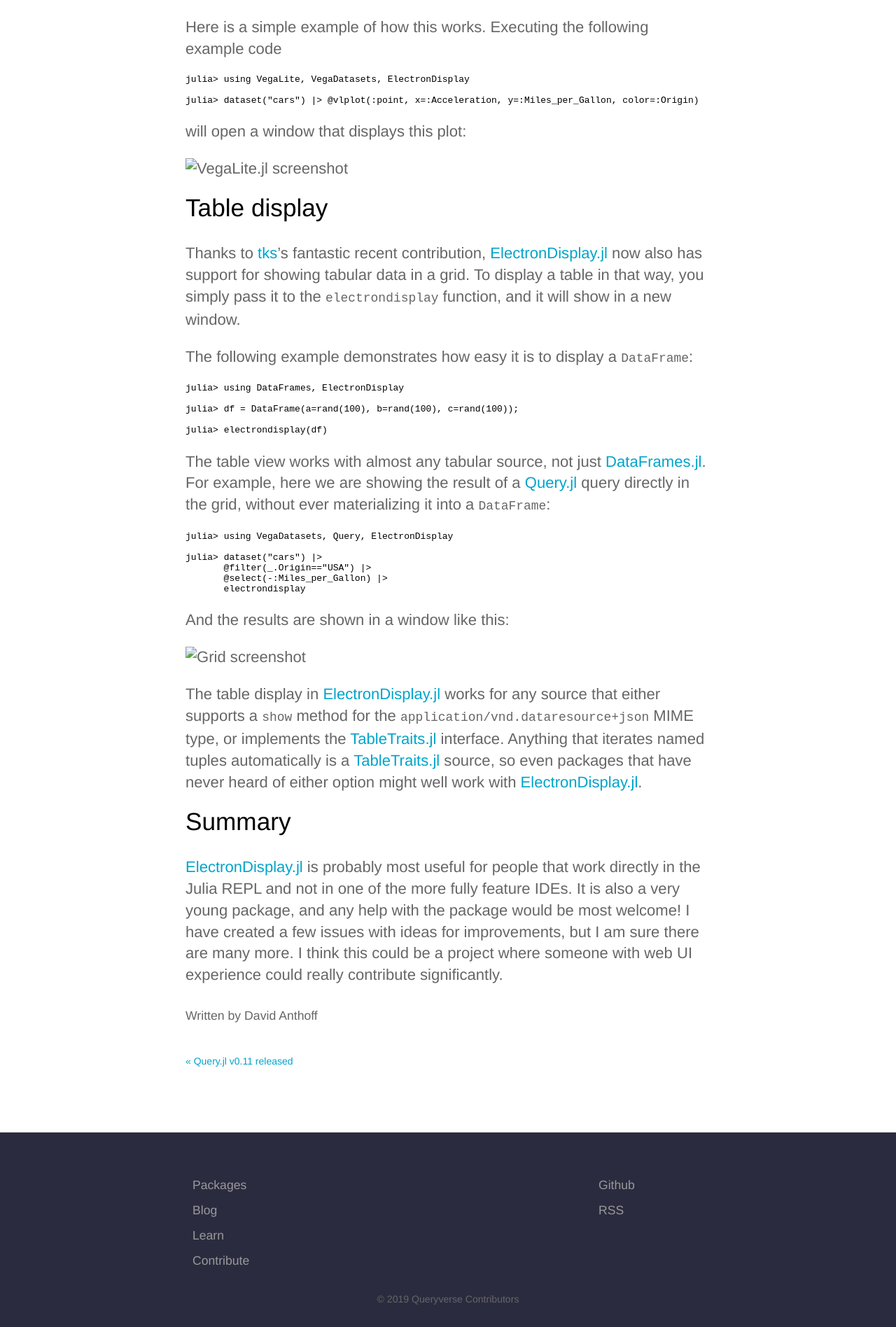
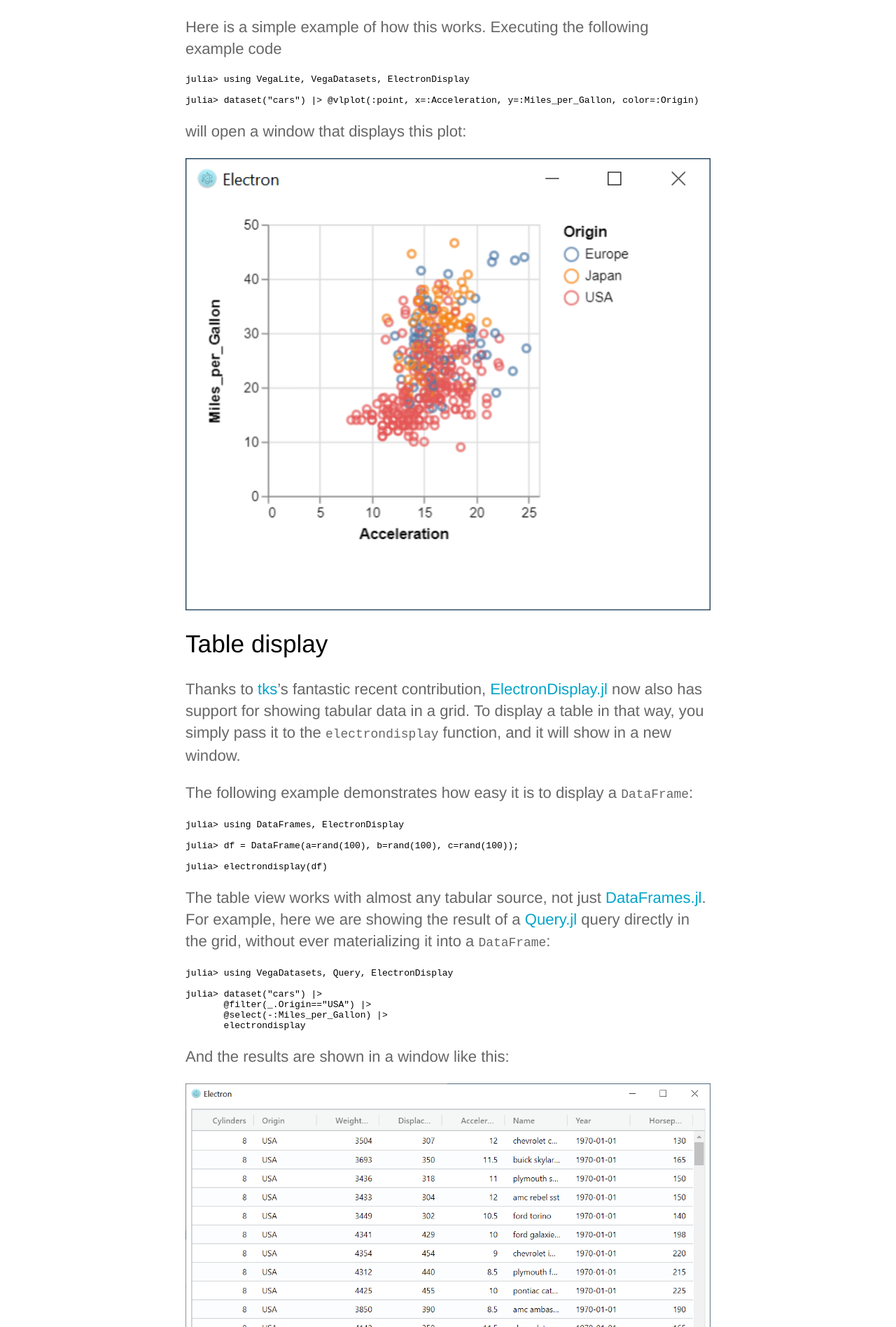
Before and after one commit to queryverse/queryverse.github.io, a Jekyll site: the page built from _posts/2019-02-13-electrondisplay.md, in a window 1280 px wide. Shown: the part 835-2731 px from the top of the page at 70% size. Built offline with Jekyll 4.4.1, drawn with Linux system fonts in a browser that asks for light colours.

Commit message:
Fix image link

```diff
--- a/_posts/2019-02-13-electrondisplay.md
+++ b/_posts/2019-02-13-electrondisplay.md
@@ -24,7 +24,7 @@
 
 will open a window that displays this plot:
 
-![VegaLite.jl screenshot](assets/blog/images/electrondisplay-screenshot-vegalite.png)
+![VegaLite.jl screenshot](/assets/blog/images/electrondisplay-screenshot-vegalite.png)
 
 ## Table display
 
@@ -53,7 +53,7 @@
 
 And the results are shown in a window like this:
 
-![Grid screenshot](assets/blog/images/electrondisplay-screenshot-grid.png)
+![Grid screenshot](/assets/blog/images/electrondisplay-screenshot-grid.png)
 
 The table display in [ElectronDisplay.jl](https://github.com/queryverse/ElectronDisplay.jl) works for any source that either supports a `show` method for the `application/vnd.dataresource+json` MIME type, or implements the [TableTraits.jl](https://github.com/queryverse/TableTraits.jl) interface. Anything that iterates named tuples automatically is a [TableTraits.jl](https://github.com/queryverse/TableTraits.jl) source, so even packages that have never heard of either option might well work with [ElectronDisplay.jl](https://github.com/queryverse/ElectronDisplay.jl).
 
```
